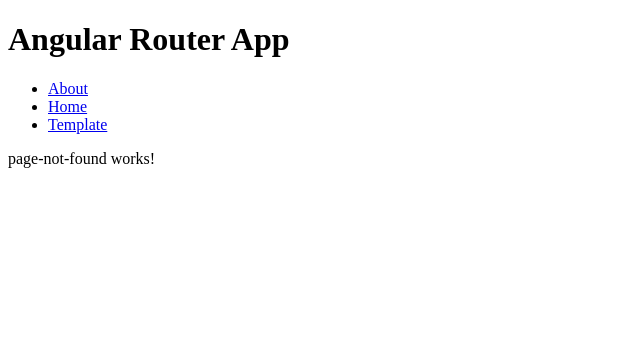
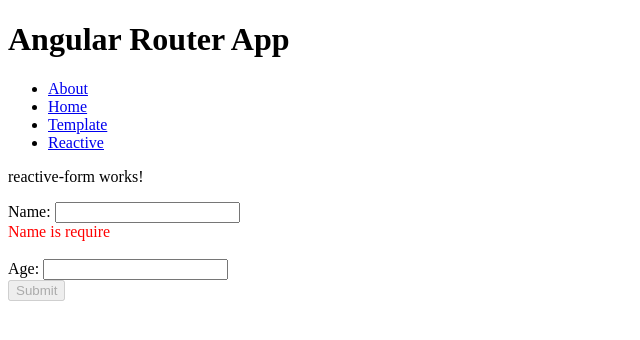
Before and after one commit to oliver-anh-nguyen/angular_basic, an Angular app: page /reactive in a window 1280 px wide. Shown: the top 340 px of the page, without its empty margins (0-640 px from the left). Built offline with nearby package versions, Linux system fonts and the light colour scheme.

Commit message:
[Angular] Reactive Form

```diff
--- a/src/app/app-routing.module.ts
+++ b/src/app/app-routing.module.ts
@@ -4,11 +4,13 @@
 import {AboutComponent} from "./about/about.component";
 import {PageNotFoundComponent} from "./page-not-found/page-not-found.component";
 import {TemplateDrivenFormComponent} from "./template-driven-form/template-driven-form.component";
+import {ReactiveFormComponent} from "./reactive-form/reactive-form.component";
 
 const routes: Routes = [
   { path: 'about', component: AboutComponent },
   { path: 'home', component: HomeComponent },
   { path: 'template', component: TemplateDrivenFormComponent},
+  { path: 'reactive', component: ReactiveFormComponent},
   // { path: '', component: HomeComponent },
   { path: '**', component: PageNotFoundComponent },  // Wildcard route for a 404 page
 ];
--- a/src/app/app.component.html
+++ b/src/app/app.component.html
@@ -5,6 +5,7 @@
     <li><a routerLink="/about" routerLinkActive="active" >About</a></li>
     <li><a routerLink="/home" routerLinkActive="active" >Home</a></li>
     <li><a routerLink="/template" routerLinkActive="active" >Template</a></li>
+    <li><a routerLink="/reactive" routerLinkActive="active" >Reactive</a></li>
   </ul>
 </nav>
 <!-- The routed views render in the <router-outlet>-->
--- /dev/null
+++ b/src/app/reactive-form/reactive-form.component.html
@@ -0,0 +1,11 @@
+<p>reactive-form works!</p>
+<form [formGroup]="formData" (ngSubmit)="onSubmit()">
+  Name: <input type="text" formControlName="name"/>
+  <div *ngIf="!formData.controls.name.valid" style="color: red">
+    Name is require
+  </div>
+  <br/>
+  Age: <input type="text" formControlName="age"/>
+  <br/>
+  <button type="submit" [disabled]="!formData.valid">Submit</button>
+</form>
--- /dev/null
+++ b/src/app/reactive-form/reactive-form.component.ts
@@ -0,0 +1,34 @@
+import { Component, OnInit } from '@angular/core';
+import {FormBuilder, FormControl, FormGroup, Validator, Validators} from "@angular/forms";
+import {CommonService} from "../Services/common.service";
+
+@Component({
+  selector: 'app-reactive-form',
+  templateUrl: './reactive-form.component.html',
+  styleUrls: ['./reactive-form.component.scss']
+})
+export class ReactiveFormComponent implements OnInit {
+  public formData2 = new FormGroup({
+    name: new FormControl(''),
+    age: new FormControl('')
+  });
+
+  public formData = this.formBuilder.group({
+    name: ['', Validators.required],
+    age: ['', Validators.required]
+  })
+
+  constructor(private commonService: CommonService,
+              private formBuilder: FormBuilder) {
+
+  }
+
+  ngOnInit(): void {
+
+  }
+
+  public onSubmit(): void {
+    console.log('submit form data = ', this.formData.value);
+    this.commonService.submitData(this.formData.value);
+  }
+}
```
Also changed, not shown: src/app/app.module.ts (+6 -3 lines), src/app/reactive-form/reactive-form.component.scss (added), 1 other file (tests, documents, lock files or other folders).
